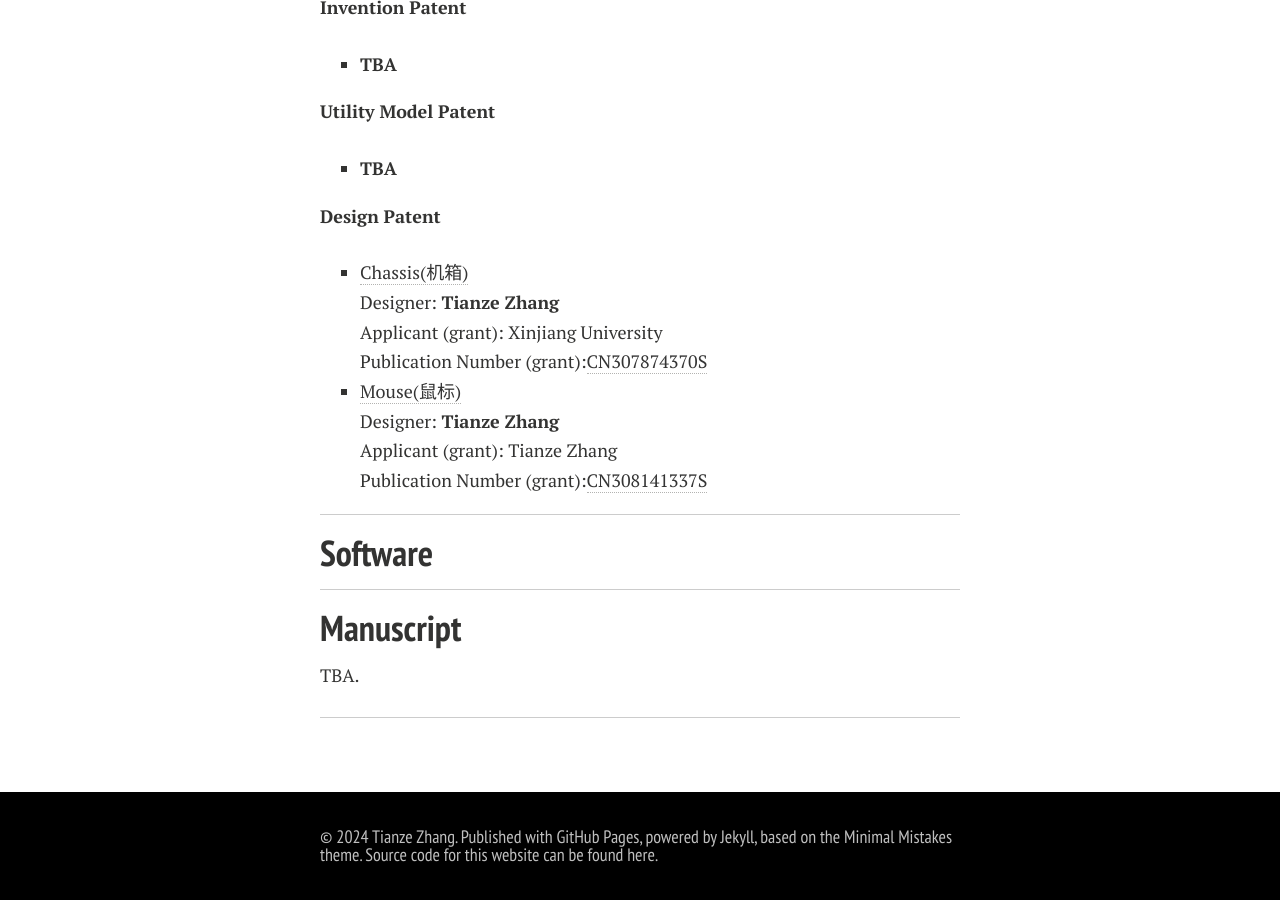
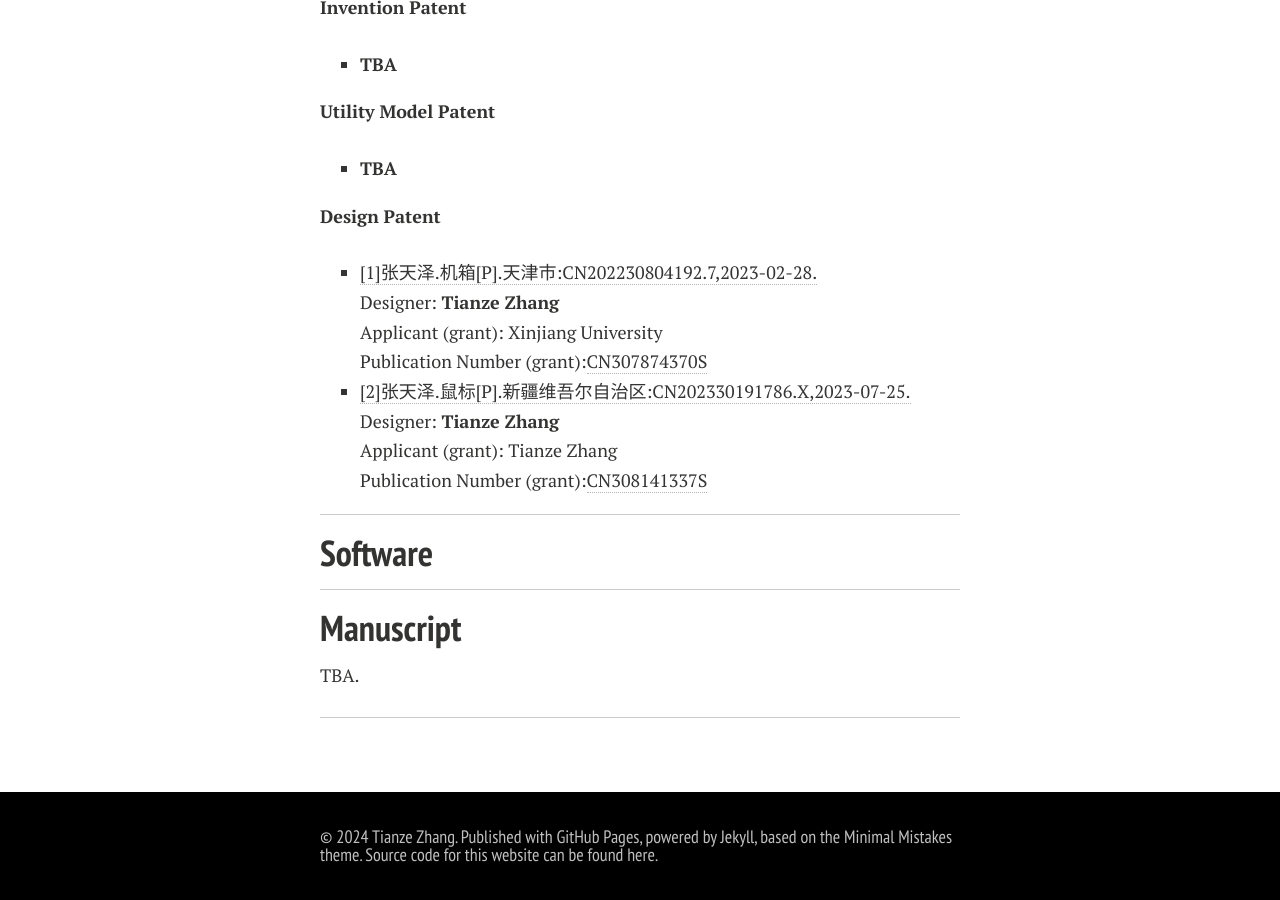
Before and after one commit to Tianze-Unimelb/Tianze.github.io, a Jekyll site: the page built from publications.md, in a window 1280 px wide and 900 px high, scrolled down 974 px. Built offline with Jekyll 4.4.1, drawn with Linux system fonts in a browser that asks for light colours; nearby versions of some CDN libraries; comment, search, counter and statistics services are not loaded; a style sheet for code colours, icons or effects is not loaded.

Commit message:
Update publications.md

```diff
--- a/publications.md
+++ b/publications.md
@@ -36,8 +36,8 @@ title: Publications
 - **TBA**
 
 **Design Patent**
-- [Chassis(机箱)](https://zhangtianze.com/mypublications/Patent/CN202230804192.pdf)<br>Designer: **Tianze Zhang**<br>Applicant (grant): Xinjiang University<br>Publication Number (grant):[CN307874370S](https://zhangtianze.com/mypublications/Patent/CN202230804192.pdf)<br>
-- [Mouse(鼠标)](https://zhangtianze.com/mypublications/Patent/CN202330191786.pdf)<br>Designer: **Tianze Zhang**<br>Applicant (grant): Tianze Zhang<br>Publication Number (grant):[CN308141337S](https://zhangtianze.com/mypublications/Patent/CN202330191786.pdf)<br>
+- [[1]张天泽.机箱[P].天津市:CN202230804192.7,2023-02-28.](https://zhangtianze.com/mypublications/Patent/CN202230804192.pdf)<br>Designer: **Tianze Zhang**<br>Applicant (grant): Xinjiang University<br>Publication Number (grant):[CN307874370S](https://zhangtianze.com/mypublications/Patent/CN202230804192.pdf)<br>
+- [[2]张天泽.鼠标[P].新疆维吾尔自治区:CN202330191786.X,2023-07-25.](https://zhangtianze.com/mypublications/Patent/CN202330191786.pdf)<br>Designer: **Tianze Zhang**<br>Applicant (grant): Tianze Zhang<br>Publication Number (grant):[CN308141337S](https://zhangtianze.com/mypublications/Patent/CN202330191786.pdf)<br>
 
 ---
 
```
